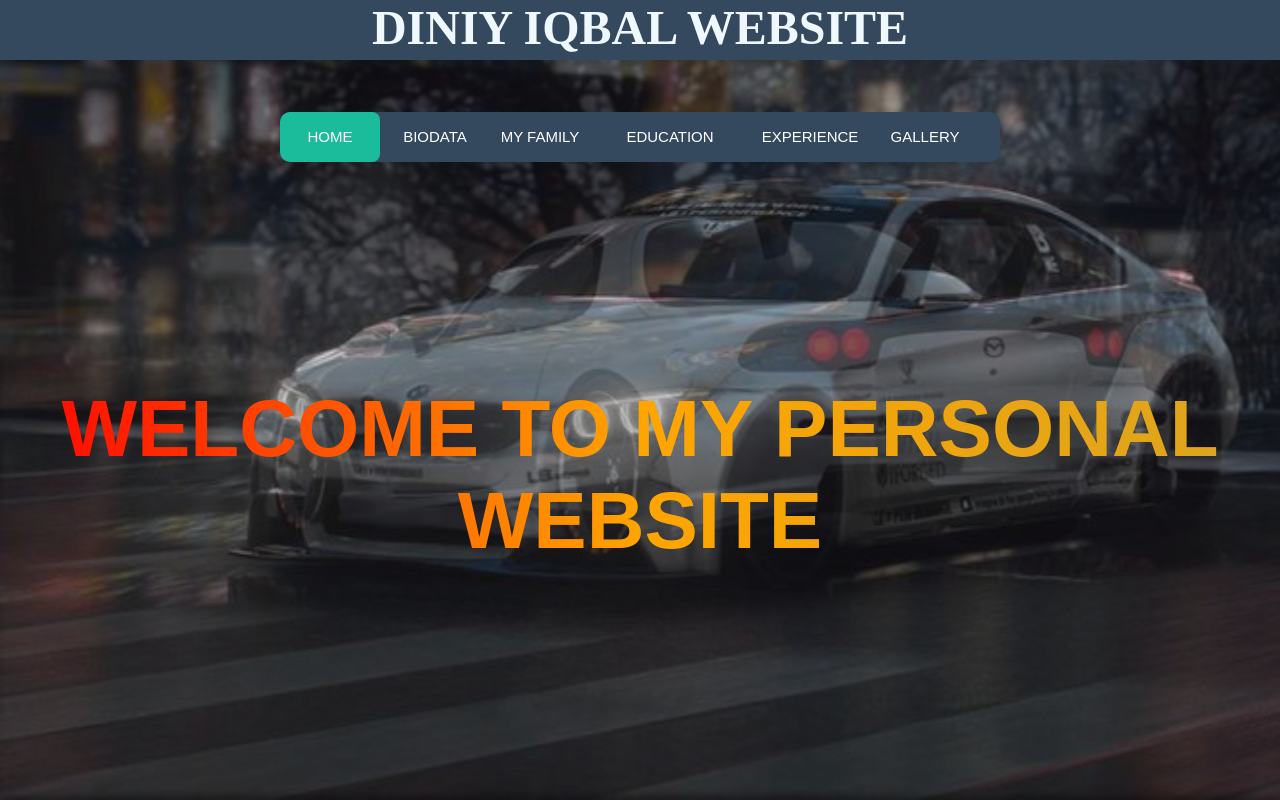
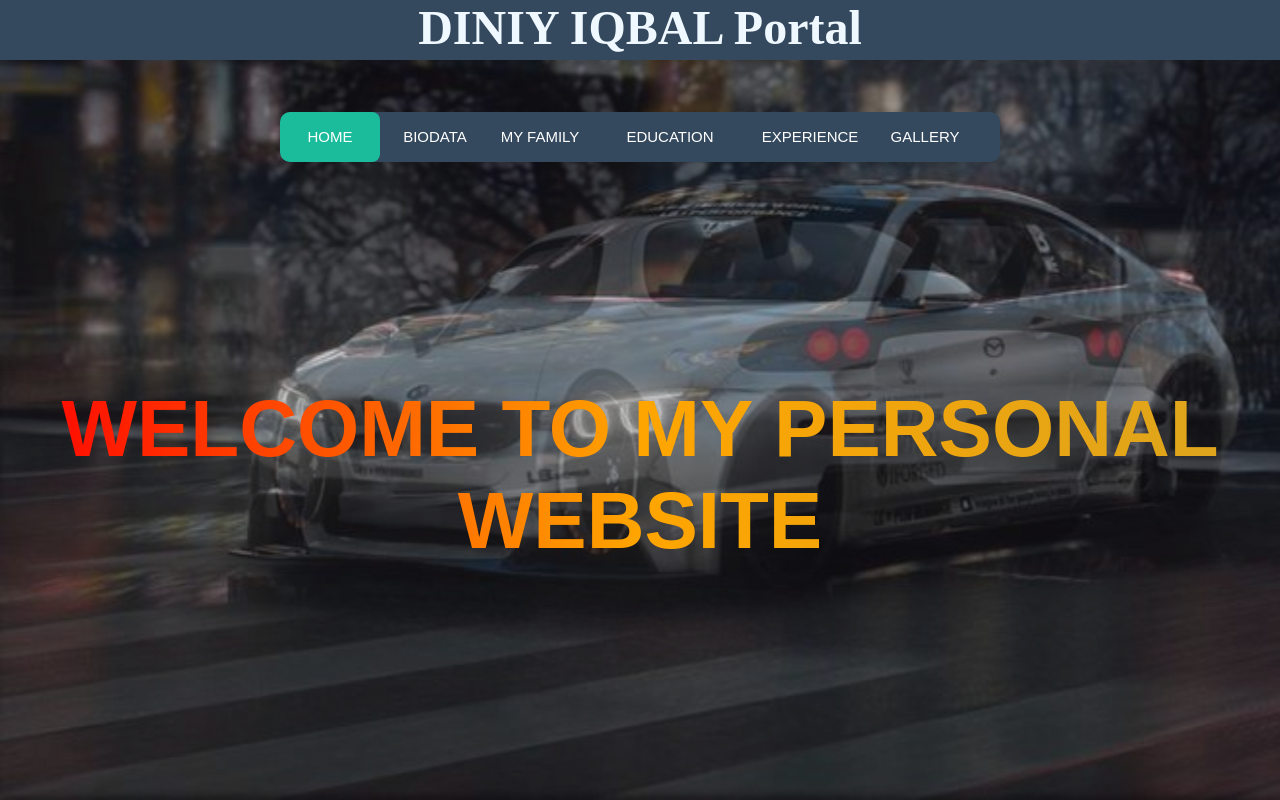
Before and after one commit to DiniyIqbal/imd318-task, a plain HTML site: page index.html in a window 1280 px wide. Shown: the top 800 px of the page. Drawn offline with Linux system fonts and the light colour scheme.

Commit message:
addtion s

```diff
--- a/index.html
+++ b/index.html
@@ -10,7 +10,7 @@
 
 </head>
 <body>
-<h1><strong>DINIY IQBAL WEBSITE</strong></h1>
+<h1><strong>DINIY IQBAL Portal</strong></h1>
 
 <header>
   <nav>
```
